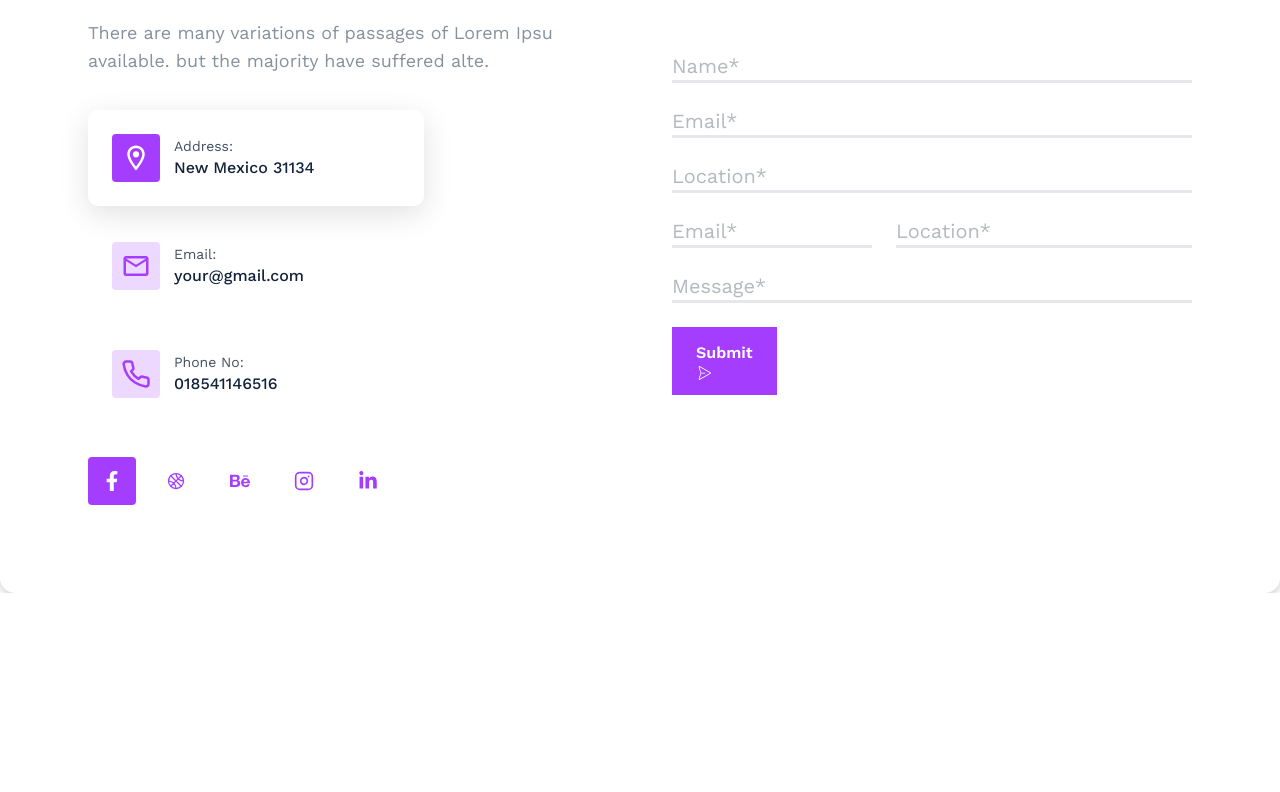
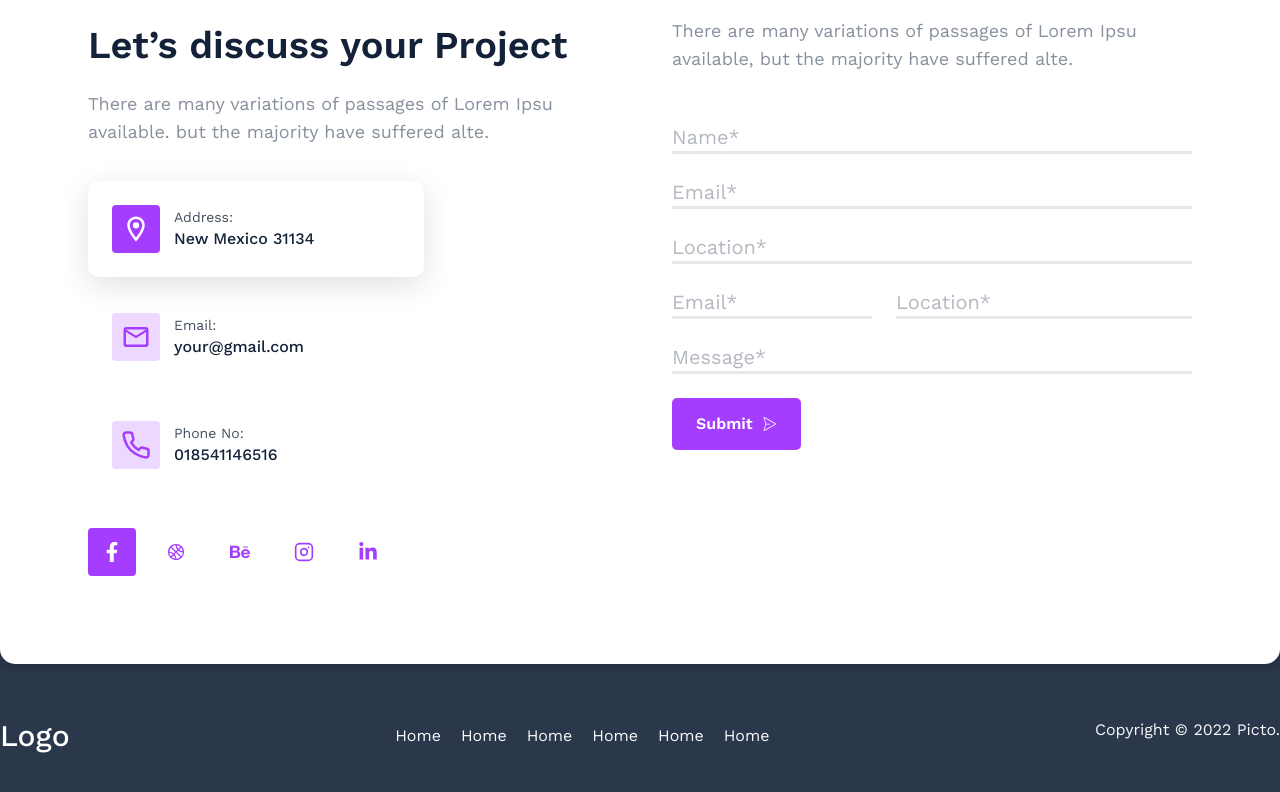
Before and after one commit to Nahid-hasan-web/DMportfolio, a Next.js app: page / in a window 1280 px wide. Shown: the part 7811-8603 px from the top of the page. Before the commit the page ends 8404 px from the top, so only its background shows below. Built offline with nearby package versions, Linux system fonts and the light colour scheme.

Commit message:
desktop design done

```diff
--- /dev/null
+++ b/app/common-components/Footer.jsx
@@ -0,0 +1,33 @@
+import Link from 'next/link'
+import React from 'react'
+import ContactForm from '../components/home/ContactForm'
+
+const Footer = () => {
+  return (
+    <>
+        <footer id='Footer' className='bg-[#2B384C] pt-40 pb-[60px] mt-[700px] '>
+            <div className="container">
+                <div className="footer_row flex justify-between relative">
+                    <ContactForm/>
+                    <Link href={'#'} className='text-3xl font-medium text-white'>Logo</Link>
+                    <ul className='flex gap-5  items-center'>
+                        {
+                            [1,2,3,4,5,6].map((item , i)=>(
+
+                                <li key={i} className='text-base font-normal text-gray-50'>Home</li>
+                            ))
+                        }
+                    </ul>
+
+                    <p  className='text-base font-normal text-gray-50' >
+                        Copyright © 2022 Picto.
+                    </p>
+
+                </div>
+            </div>
+        </footer>
+    </>
+  )
+}
+
+export default Footer
--- a/app/components/home/ContactForm.jsx
+++ b/app/components/home/ContactForm.jsx
@@ -13,9 +13,9 @@ import { FaLinkedinIn } from "react-icons/fa6";
 const ContactForm = () => {
   return (
     <>
-      <section id="contact form">
+      <section id="contact form" className=" absolute w-full bottom-[90px]">
         <div className="container">
-          <div className="w-full p-[88px] rounded-[15px] shadow-[0_3px_10px_rgb(0,0,0,0.2)] flex justify-between">
+          <div className="w-full p-[88px] bg-white rounded-[15px] shadow-[0_3px_10px_rgb(0,0,0,0.2)] flex justify-between">
             {/* ------------ form text */}
             <div className="">
               <h2 className="text-[38px] font-semibold text-[#132238]">
@@ -118,7 +118,7 @@ const ContactForm = () => {
                 placeholder="Message*"
                 type="text"
               />
-              <button className="py-3.5 px-6 bg-brandColor text-base font-semibold text-white ">Submit<PiPaperPlaneRightLight/></button>
+              <button className="py-3.5 px-6 bg-brandColor text-base font-semibold text-white flex gap-2 items-center rounded-[5px] ">Submit<PiPaperPlaneRightLight/></button>
             </form>
           </div>
         </div>
--- a/app/layout.js
+++ b/app/layout.js
@@ -1,5 +1,6 @@
 
 
+import Footer from "./common-components/Footer";
 import Navbar from "./components/Navbar";
 import "./globals.css";
 
@@ -15,6 +16,7 @@ export default function RootLayout({ children }) {
       <body>
         <Navbar/>
         {children}
+        <Footer/>
       </body>
     </html>
   );
--- a/app/page.jsx
+++ b/app/page.jsx
@@ -7,7 +7,7 @@ import Blog from './components/home/Blog'
 import Work from './components/home/Work'
 import Clients from './components/home/Clients'
 import Testimonial from './components/home/Testimonial'
-import ContactForm from './components/home/ContactForm'
+
 
 const page = () => {
   return (
@@ -20,7 +20,6 @@ const page = () => {
       <Work/>
       <Clients/>
       <Testimonial/>
-      <ContactForm/>
     </>
   )
 }
```
Also changed, not shown: 1 other file (tests, documents, lock files or other folders).
